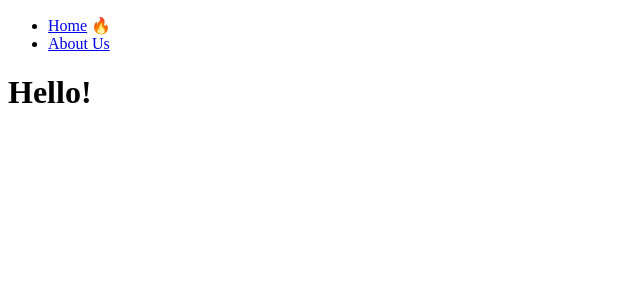
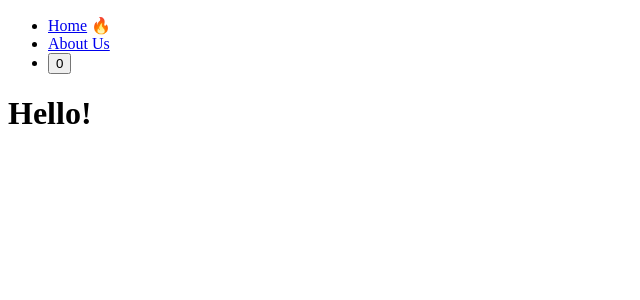
Before and after one commit to eoqna/learn-nextjs14, a Next.js app: page / in a window 1280 px wide. Shown: the top 300 px of the page, without its empty margins (0-640 px from the left). Built offline with nearby package versions, Linux system fonts and the light colour scheme.

Commit message:
use client의 사용 용도에 대해 학습

```diff
--- a/components/navigation.tsx
+++ b/components/navigation.tsx
@@ -2,9 +2,11 @@
 
 import Link from "next/link";
 import { usePathname } from "next/navigation";
+import { useState } from "react";
 
 export default function Navigation() {
   const path = usePathname();
+  const [ count, setCount ] = useState(0);
 
   return (
     <nav>
@@ -16,6 +18,9 @@
           <Link href="/about-us">About Us</Link>
           {path === "/about-us" ? "🔥": ""}
         </li>
+        <li>
+          <button onClick={() => setCount(count+1)}>{count}</button>
+        </li>
       </ul>
     </nav>
   );
```
Also changed, not shown: 1 other file (tests, documents, lock files or other folders).
